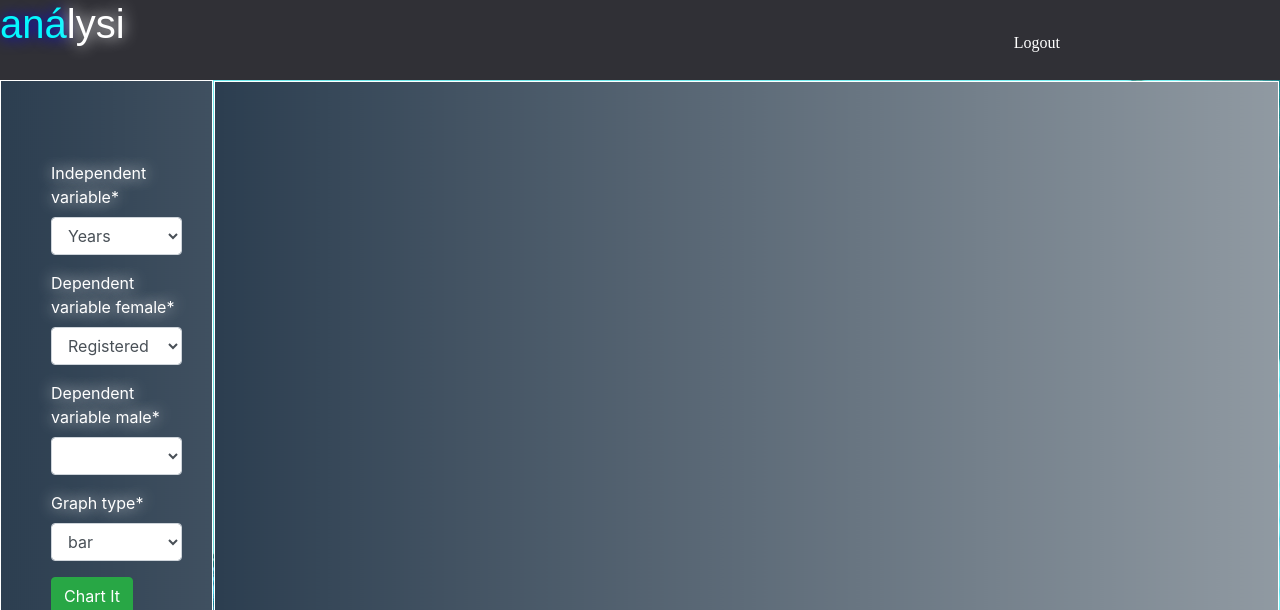
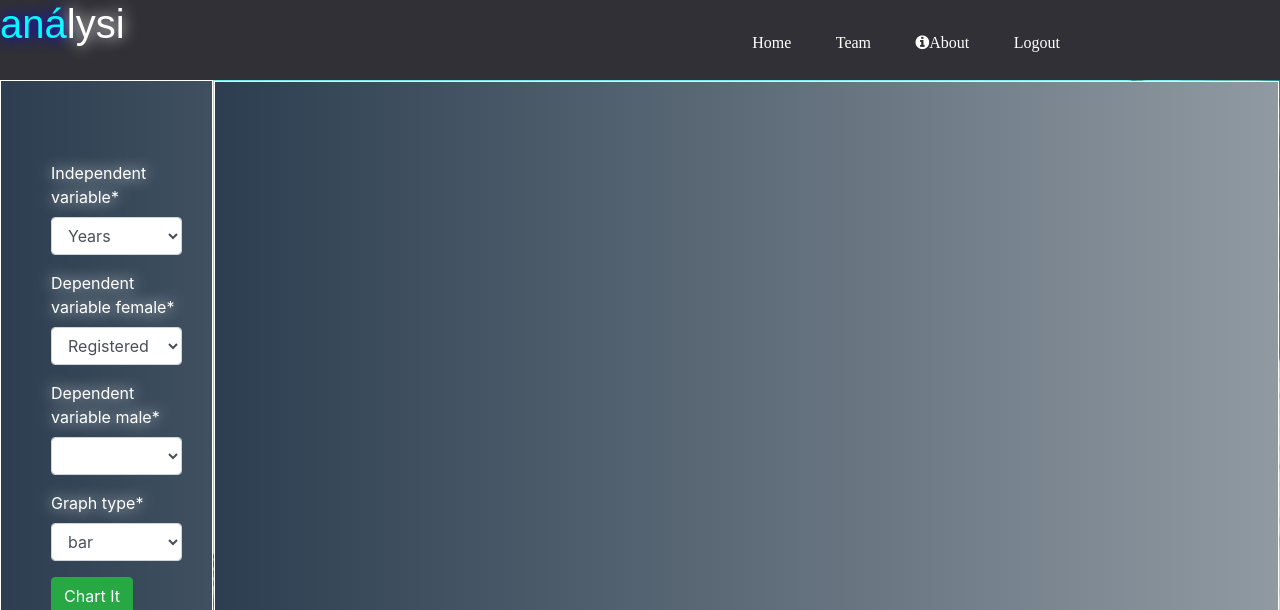
Before and after one commit to rinae-hub/Software-Design-Project-Code-Grinders, a Django app: page /graph/ in a window 1280 px wide. Shown: the top 610 px of the page. Run offline with Django 3.2, Linux system fonts and the light colour scheme; some libraries are stand-ins or nearby versions.

Commit message:
Update graph.html

```diff
--- a/templates/graph.html
+++ b/templates/graph.html
@@ -10,7 +10,10 @@
 
 {% block nav%}
 <ul class="nav-area">
-<li><a href="{% url 'logout' %}">Logout</a></li>
+<li><a href="{% url 'home' %}">Home</a></li>
+  <li><a href="#">Team</a></li>
+  <li><a href="#"><i class="fa fa-info-circle"></i>About</a></li>
+  <li><a href="{% url 'logout' %}">Logout</a></li>
 </ul>
 {% endblock %}
 {% block content%}
```
